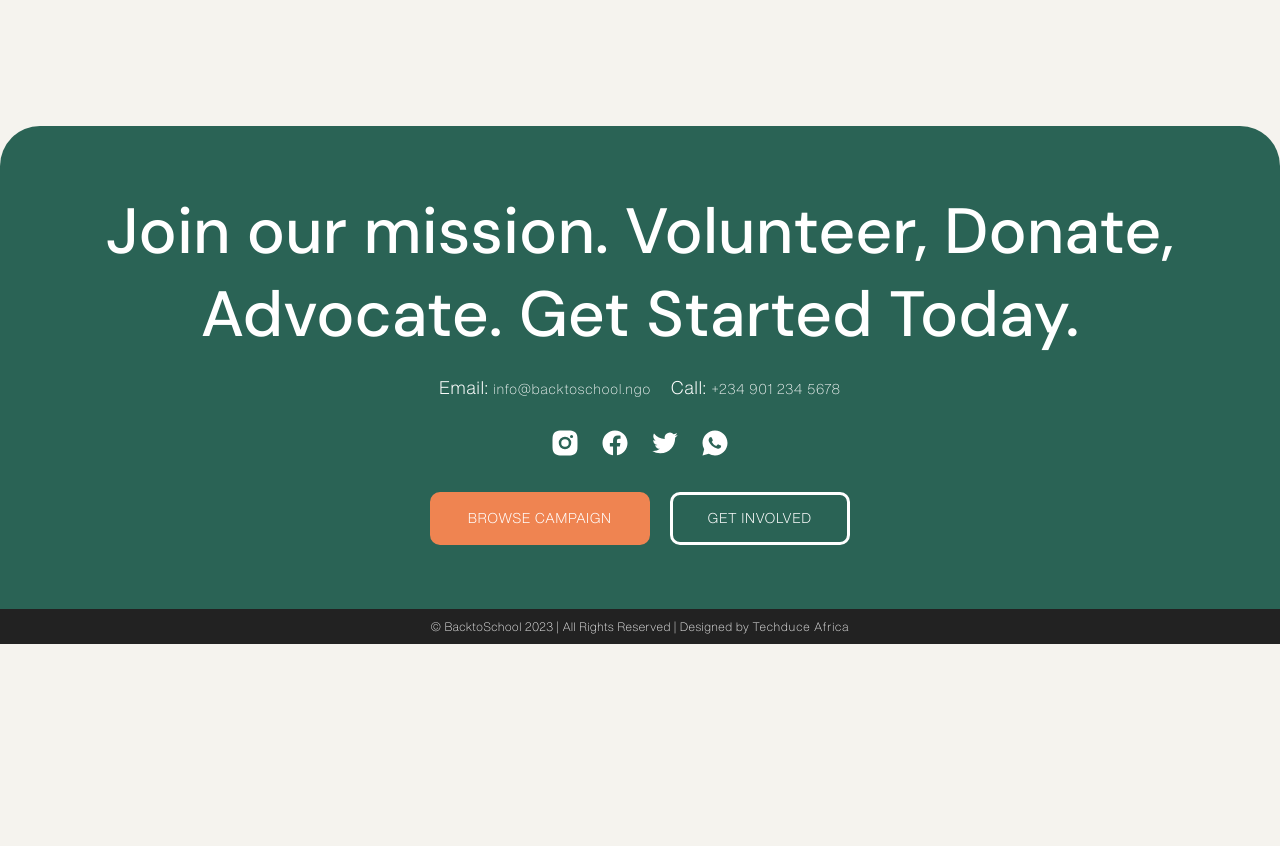
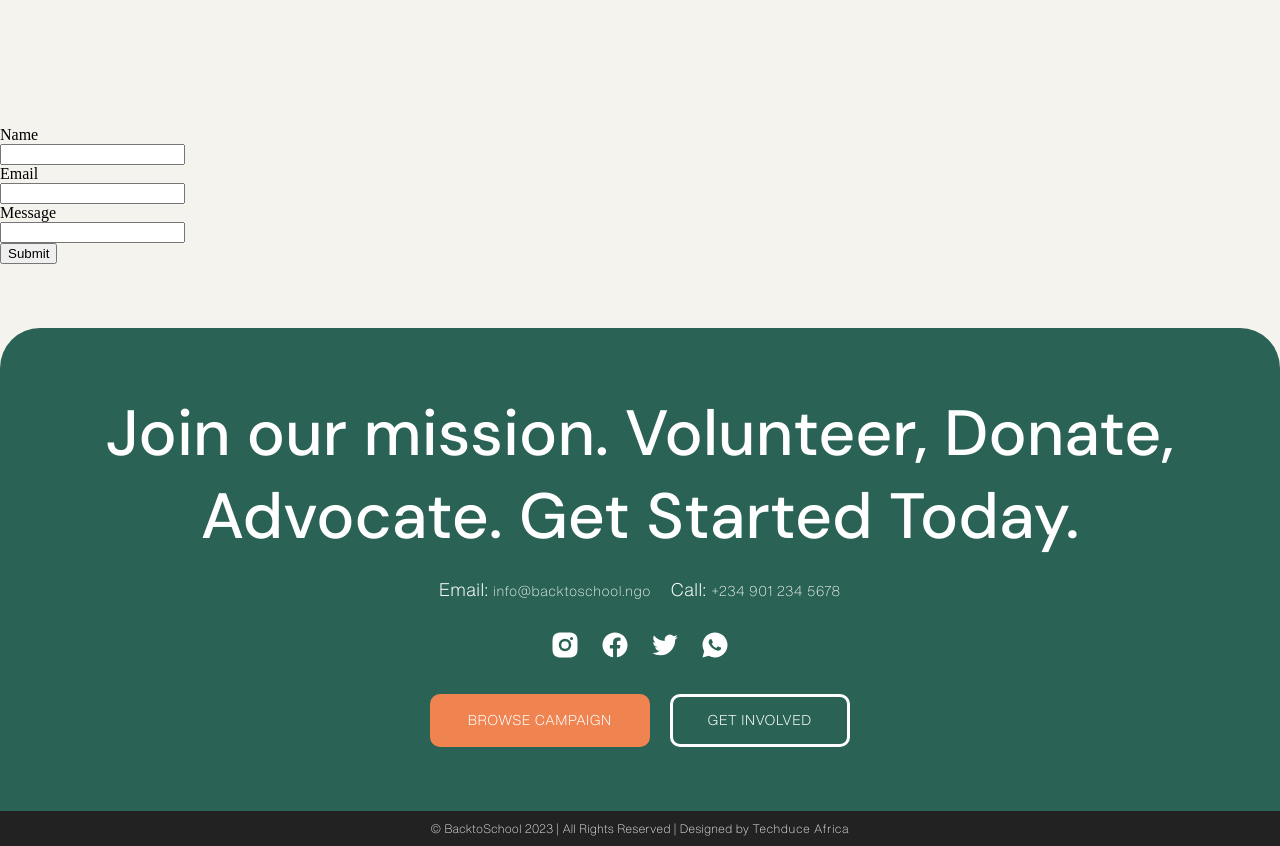
Before and after one commit to TechduceAfrica/back-to-school, a React (Create React App) app: page /contactus in a window 1280 px wide. Shown: the part 1390-2236 px from the top of the page. Before the commit the page ends 2034 px from the top, so only its background shows below. Built offline with nearby package versions, Linux system fonts and the light colour scheme.

Commit message:
try netlify form again

```diff
--- a/src/Components/Form.js
+++ b/src/Components/Form.js
@@ -1,33 +1,49 @@
-import React from 'react'
+import React from 'react';
+
+const submit = (event) => {
+    event.preventDefault();
+    const formData = new FormData(event.target);
+    fetch('/', {
+      method: 'POST',
+      headers: { 'Content-Type': 'application/x-www-form-urlencoded' },
+      body: new URLSearchParams(formData).toString()
+    })
+    .then(() => console.log('Form submitted successfully!'))
+    .catch((error) => console.error(error));
+  };
 
 export default function Form() {
   return (
     <>
-        <form name="hidden_contact" netlify netlify-honeypot="bot-field" hidden>
-            <input type="text" name="name" />
-            <input type="email" name="email" />
-            <textarea name="message"></textarea>
-        </form>
+        <form
+            name="form v1"
+            method="post"
+            data-netlify="true"
+            onSubmit={submit}
+        >
 
-        <form name="hiddencontact" method="post" netlify action="#" data-netlify="true">
-            <input type="hidden" name="form-name" value="form" />
+            <input type='hidden' name='test-form' value='form v1' />
+
             <div>
-                <label>Name</label>
-                <input type='text' name="name" id="name"  />
+                <label>Name <br />
+                    <input type='text' name="name" id="name"  />
+                </label>
             </div>
 
             <div>
-                <label>Email</label>
-                <input type='email' name="email" id="email"  />
+                <label htmlFor='email'>Email <br />
+                    <input type='email' name="email" id="email"  />
+                </label>
             </div>
 
             <div>
-                <label>Message</label>
-                <input type='textarea' name="message" id="message"  />
+                <label>Message <br />
+                    <input type='textarea' name="message" id="message"  />
+                </label>
             </div>
 
             <div>
-                <input type="submit" value="Submit" />
+                <button type='submit'>Submit</button>
             </div>
         </form>
     </>
--- a/src/Pages/ContactPage.js
+++ b/src/Pages/ContactPage.js
@@ -3,6 +3,7 @@ import { useEffect } from 'react';
 import { Helmet } from 'react-helmet';
 import WhatWeDoHeroSection from '../Components/WhatWeDoHeroSection';
 import ContactMainSection from '../Components/ContactMainSection';
+import Form from '../Components/Form';
 
 export default function ContactPage() {
 
@@ -50,7 +51,7 @@ export default function ContactPage() {
         <div div className='boxed pad'>
           <ContactMainSection />
         </div>
-
+        <Form />
       </div>
     </>
   )
```
